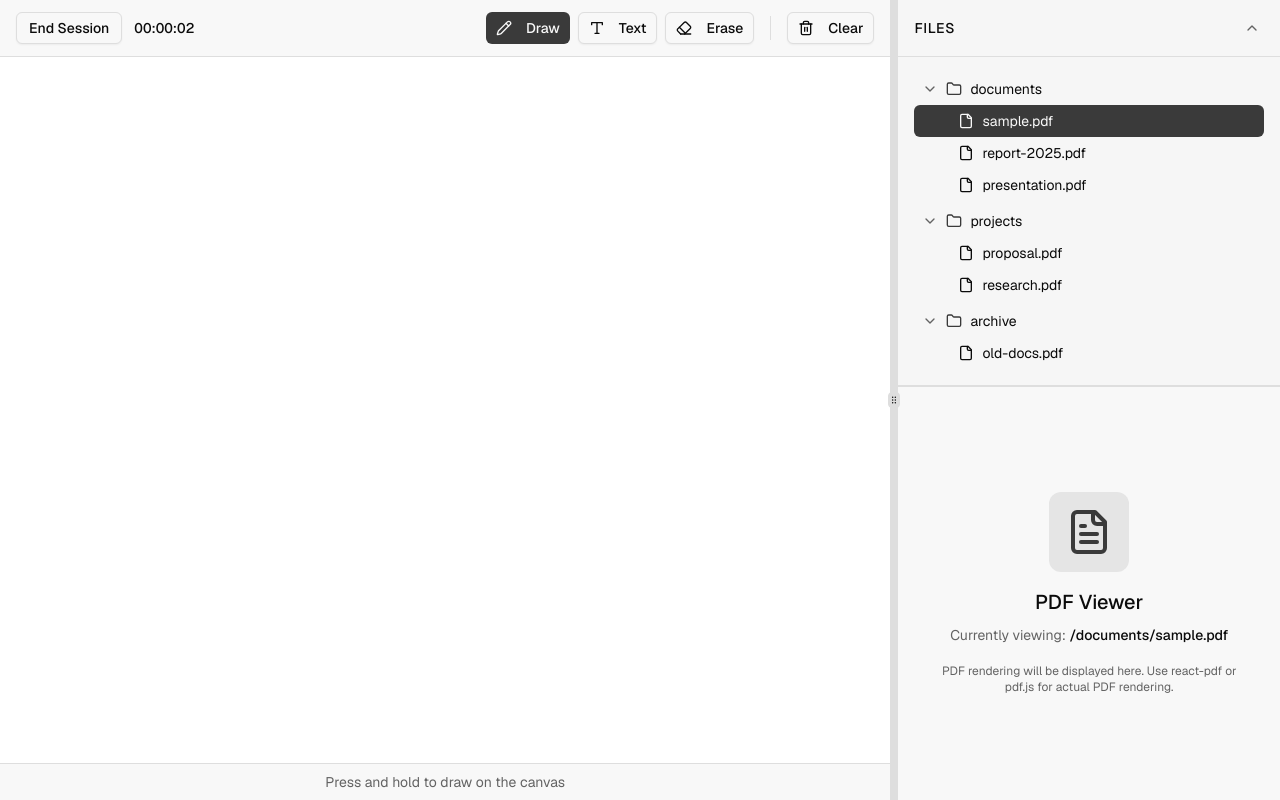
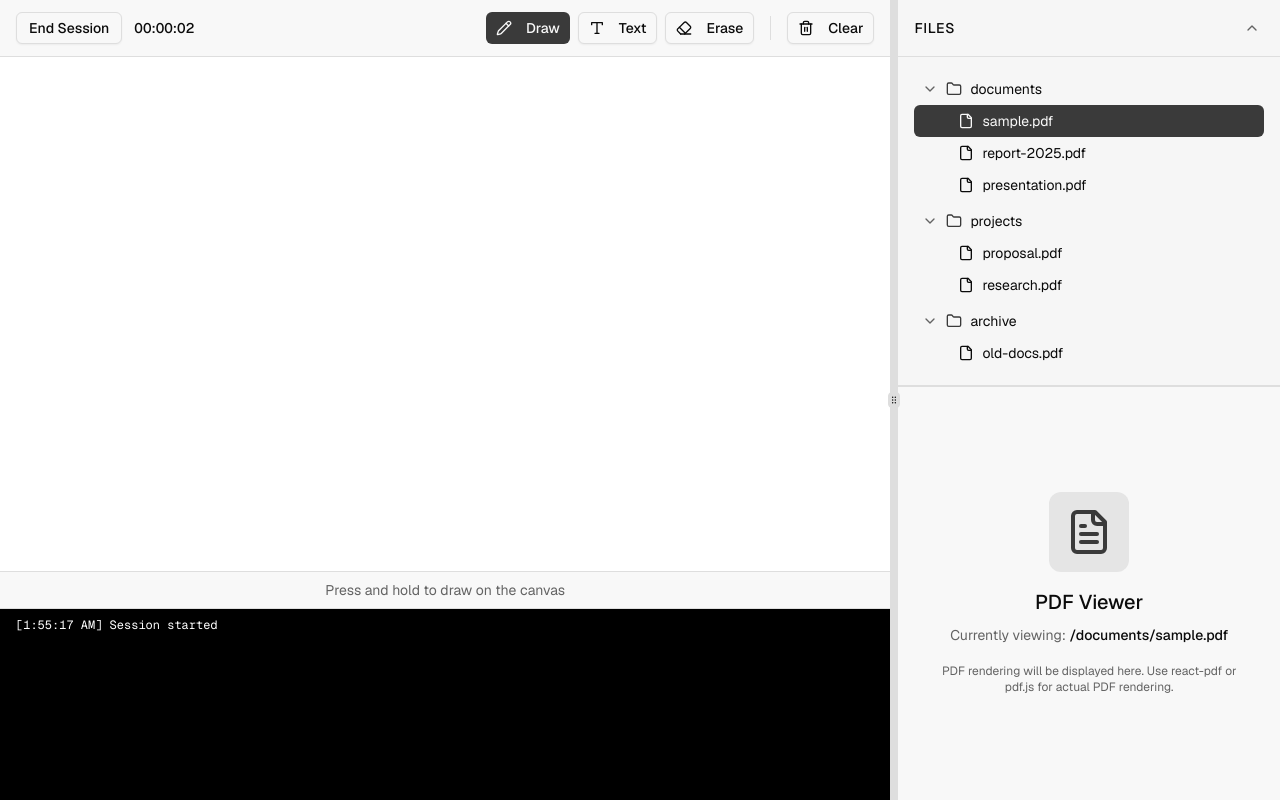
Before and after one commit to danleeaj/feynman, a Next.js app: page / in a window 1280 px wide. Both pictures are taken after a click on the button "Start Session". Built offline with nearby package versions, Linux system fonts and the light colour scheme.

Commit message:
Added a console

```diff
--- a/components/drawing-canvas.tsx
+++ b/components/drawing-canvas.tsx
@@ -17,6 +17,7 @@ export default function DrawingCanvas() {
   const [showTextInput, setShowTextInput] = useState(false)
   const [sessionStarted, setSessionStarted] = useState(false)
   const [elapsedTime, setElapsedTime] = useState(0)
+  const [logs, setLogs] = useState<string[]>([])
 
   useEffect(() => {
     const canvas = canvasRef.current
@@ -145,12 +146,19 @@ export default function DrawingCanvas() {
     ctx.clearRect(0, 0, canvas.width, canvas.height)
   }
 
+  const addLog = (message: string) => {
+    const timestamp = new Date().toLocaleTimeString()
+    setLogs((prev) => [...prev, `[${timestamp}] ${message}`])
+  }
+
   const toggleSession = () => {
     if (sessionStarted) {
       setSessionStarted(false)
       setElapsedTime(0)
+      addLog("Session ended")
     } else {
       setSessionStarted(true)
+      addLog("Session started")
     }
   }
 
@@ -263,6 +271,15 @@ export default function DrawingCanvas() {
         {mode === "text" && "Click anywhere on the canvas to add text"}
         {mode === "erase" && "Press and hold to erase parts of your drawing"}
       </div>
+
+      {/* Console */}
+      <div className="border-t bg-black px-4 py-2 h-48 overflow-y-auto">
+        <div className="font-mono text-xs text-white space-y-1">
+          {logs.map((log, index) => (
+            <div key={index}>{log}</div>
+          ))}
+        </div>
+      </div>
     </div>
   )
 }
```
